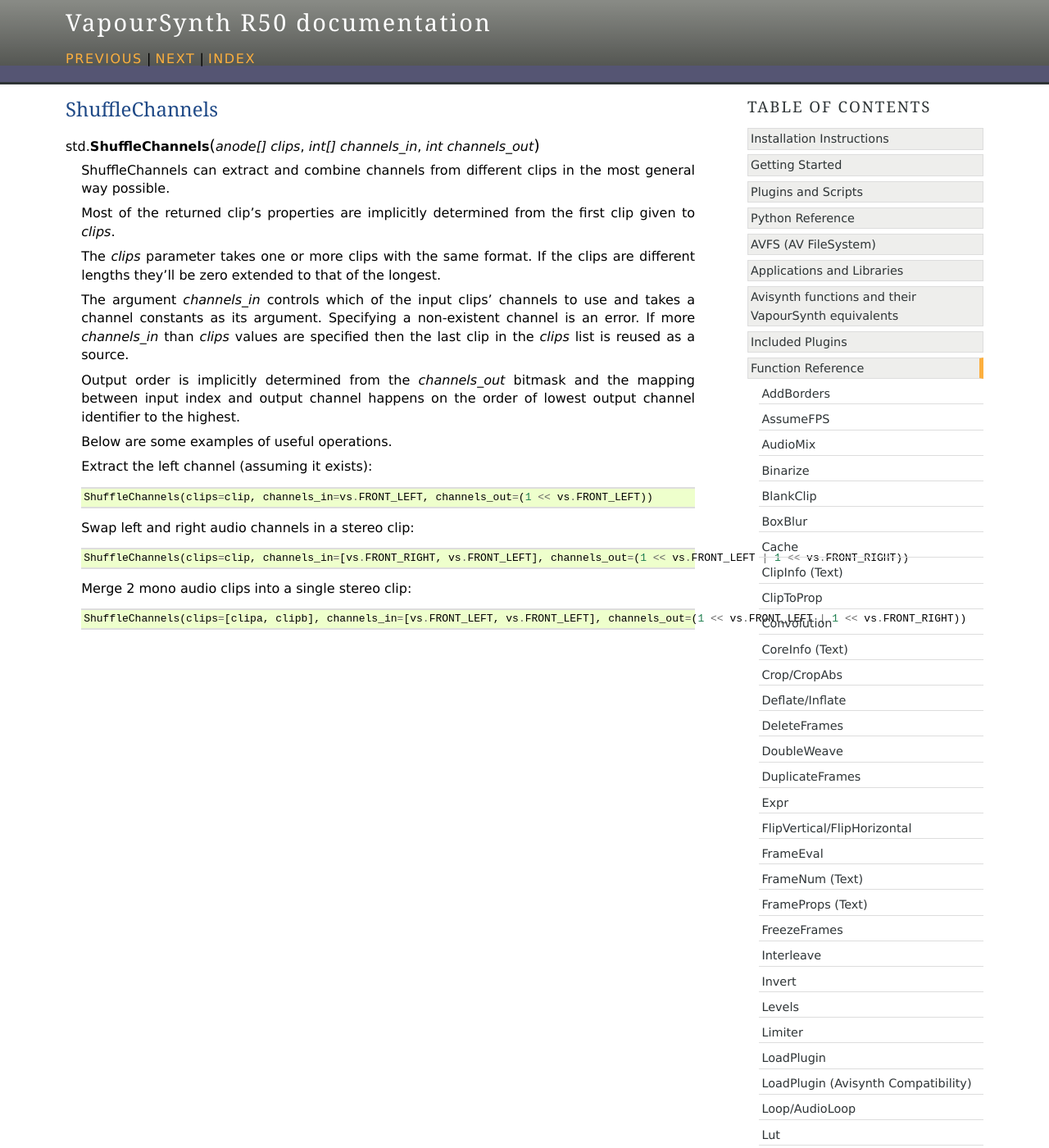
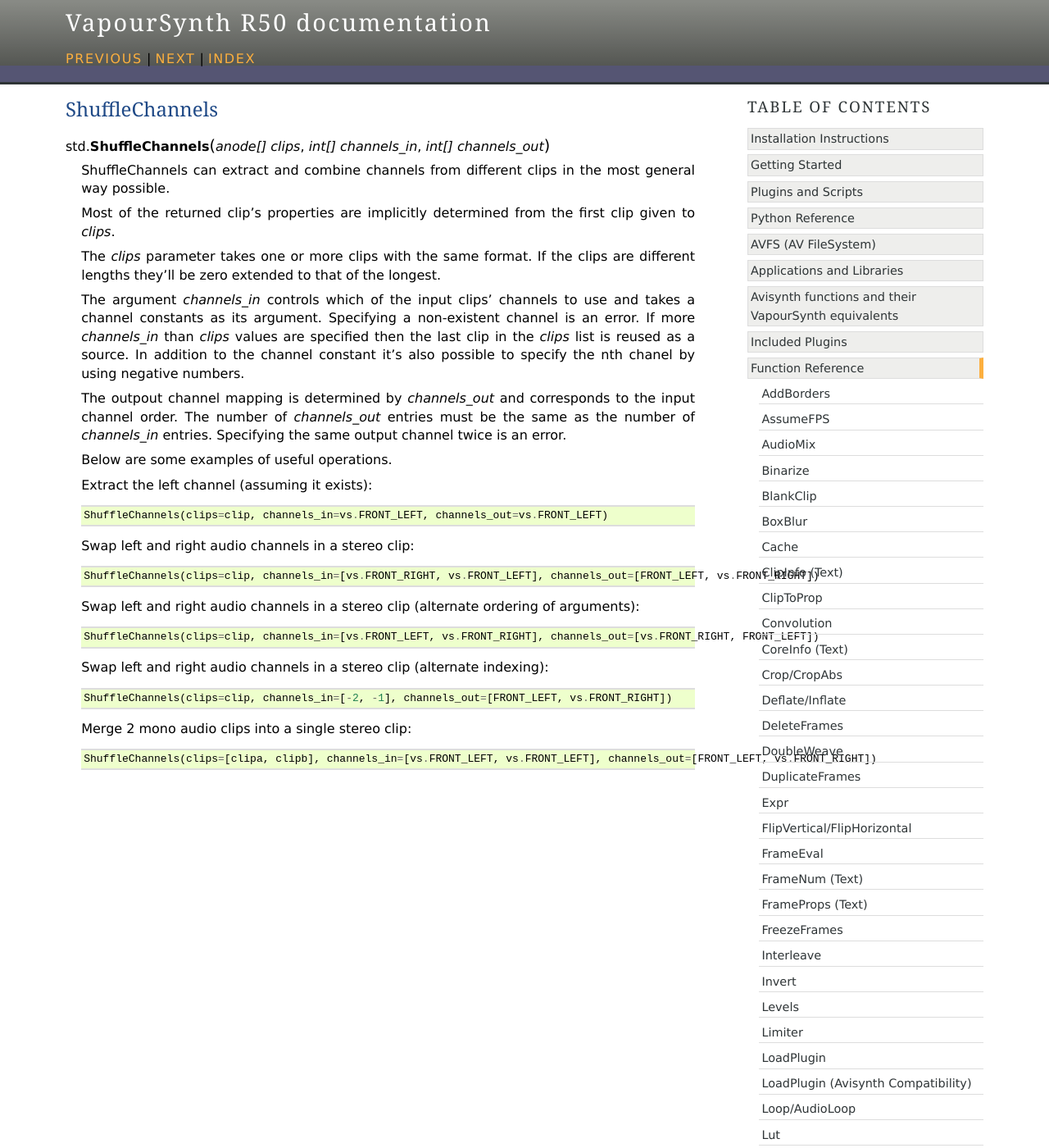
Before and after one commit to vapoursynth/vapoursynth, a Sphinx documentation site: the page built from doc/functions/shufflechannels.rst, in a window 1280 px wide and 1400 px high. Shown: the whole window at 82% size. Built offline with Sphinx 7.4.7, drawn with Linux system fonts in a browser that asks for light colours; formulas are drawn with MathJax 3.

Commit message:
Improve channel indexing in shufflechannels

```diff
--- a/doc/functions/shufflechannels.rst
+++ b/doc/functions/shufflechannels.rst
@@ -1,7 +1,7 @@
 ShuffleChannels
 ===============
 
-.. function::   ShuffleChannels(anode[] clips, int[] channels_in, int channels_out)
+.. function::   ShuffleChannels(anode[] clips, int[] channels_in, int[] channels_out)
    :module: std
 
    ShuffleChannels can extract and combine channels from different clips in the most
@@ -16,11 +16,12 @@
    The argument *channels_in* controls which of the input clips' channels to use and
    takes a channel constants as its argument. Specifying a non-existent channel
    is an error. If more *channels_in* than *clips* values are specified then the last
-   clip in the *clips* list is reused as a source.
+   clip in the *clips* list is reused as a source. In addition to the channel constant
+   it's also possible to specify the nth chanel by using negative numbers.
 
-   Output order is implicitly determined from the *channels_out* bitmask and the mapping
-   between input index and output channel happens on the order of lowest output channel
-   identifier to the highest.
+   The outpout channel mapping is determined by *channels_out* and corresponds to the
+   input channel order. The number of *channels_out* entries must be the same as the
+   number of *channels_in* entries. Specifying the same output channel twice is an error.
 
 
 
@@ -28,12 +29,20 @@
 
    Extract the left channel (assuming it exists)::
 
-      ShuffleChannels(clips=clip, channels_in=vs.FRONT_LEFT, channels_out=(1 << vs.FRONT_LEFT))
+      ShuffleChannels(clips=clip, channels_in=vs.FRONT_LEFT, channels_out=vs.FRONT_LEFT)
 
    Swap left and right audio channels in a stereo clip::
 
-      ShuffleChannels(clips=clip, channels_in=[vs.FRONT_RIGHT, vs.FRONT_LEFT], channels_out=(1 << vs.FRONT_LEFT | 1 << vs.FRONT_RIGHT))
+      ShuffleChannels(clips=clip, channels_in=[vs.FRONT_RIGHT, vs.FRONT_LEFT], channels_out=[FRONT_LEFT, vs.FRONT_RIGHT])
+
+   Swap left and right audio channels in a stereo clip (alternate ordering of arguments)::
+
+      ShuffleChannels(clips=clip, channels_in=[vs.FRONT_LEFT, vs.FRONT_RIGHT], channels_out=[vs.FRONT_RIGHT, FRONT_LEFT])
+
+   Swap left and right audio channels in a stereo clip (alternate indexing)::
+
+      ShuffleChannels(clips=clip, channels_in=[-2, -1], channels_out=[FRONT_LEFT, vs.FRONT_RIGHT])
 
    Merge 2 mono audio clips into a single stereo clip::
 
-      ShuffleChannels(clips=[clipa, clipb], channels_in=[vs.FRONT_LEFT, vs.FRONT_LEFT], channels_out=(1 << vs.FRONT_LEFT | 1 << vs.FRONT_RIGHT))
+      ShuffleChannels(clips=[clipa, clipb], channels_in=[vs.FRONT_LEFT, vs.FRONT_LEFT], channels_out=[FRONT_LEFT, vs.FRONT_RIGHT])
```
Also changed, not shown: 1 other file.
